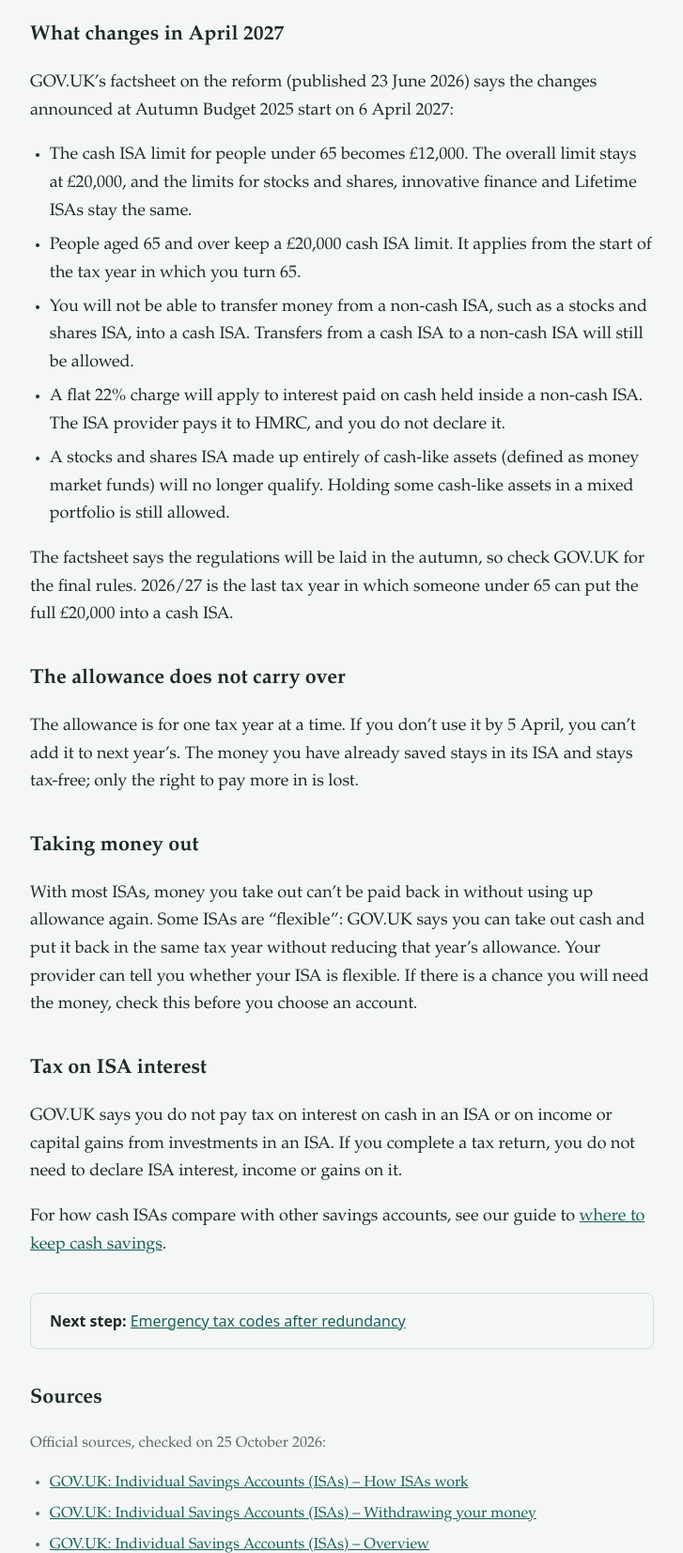
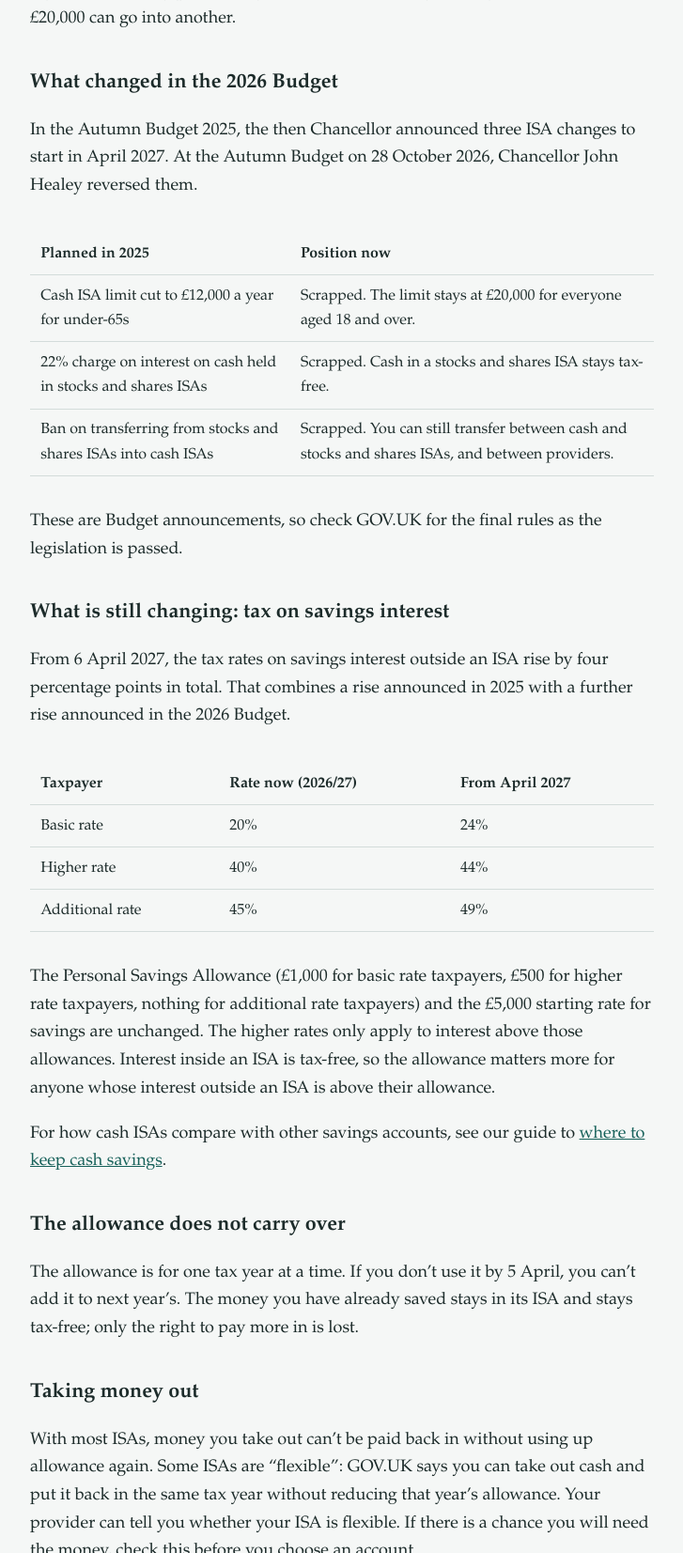
Before and after one commit to beyondredundancy/beyondredundancy.github.io, a plain HTML site: page guides/isa-allowance.html in a window 1280 px wide. Shown: the part 1147-2800 px from the top of the page at 94% size, without its empty margins (276-1003 px from the left). Drawn offline with Linux system fonts and the light colour scheme.

Commit message:
Add files via upload

```diff
--- a/guides/isa-allowance.html
+++ b/guides/isa-allowance.html
@@ -3,15 +3,15 @@
 <head>
 <meta charset="utf-8">
 <meta name="viewport" content="width=device-width, initial-scale=1">
-<title>How the ISA allowance works, including the April 2027 cash ISA change – Beyond Redundancy</title>
-<meta name="description" content="How the £20,000 ISA allowance works in 2026/27, how it is shared across ISAs, and what changes for cash ISAs from April 2027.">
+<title>How the ISA allowance works, and what changed in the 2026 Budget – Beyond Redundancy</title>
+<meta name="description" content="How the £20,000 ISA allowance works in the UK, the cash ISA cut that was scrapped in the Autumn Budget 2026, and the savings tax rise from April 2027.">
 <link rel="stylesheet" href="../style.css">
 <link rel="icon" href="../favicon.svg" type="image/svg+xml">
 <link rel="canonical" href="https://beyondredundancy.github.io/guides/isa-allowance.html">
 <meta property="og:type" content="website">
 <meta property="og:site_name" content="Beyond Redundancy">
-<meta property="og:title" content="How the ISA allowance works, including the April 2027 cash ISA change – Beyond Redundancy">
-<meta property="og:description" content="How the £20,000 ISA allowance works in 2026/27, how it is shared across ISAs, and what changes for cash ISAs from April 2027.">
+<meta property="og:title" content="How the ISA allowance works, and what changed in the 2026 Budget – Beyond Redundancy">
+<meta property="og:description" content="How the £20,000 ISA allowance works in the UK, the cash ISA cut that was scrapped in the Autumn Budget 2026, and the savings tax rise from April 2027.">
 <meta property="og:url" content="https://beyondredundancy.github.io/guides/isa-allowance.html">
 <meta property="og:image" content="https://beyondredundancy.github.io/og-image.png">
 <meta property="og:image:width" content="1200">
@@ -32,35 +32,52 @@
 <main id="main">
   <div class="wrap guide">
     <p class="back"><a href="../index.html#guides">&larr; All guides</a></p>
-    <h1>How the ISA allowance works, including the April 2027 cash ISA change</h1>
-    <p class="meta">Last checked: 25 October 2026 &middot; Covers the 2026/27 tax year</p>
+    <h1>How the ISA allowance works, and what changed in the 2026 Budget</h1>
+    <p class="meta">Last checked: 13 November 2026 &middot; Updated after the Autumn Budget of 28 October 2026</p>
 
     <div class="answer">
       <p><strong>The short answer</strong></p>
       <p>In the 2026/27 tax year (6 April 2026 to 5 April 2027) you can put up to £20,000 into ISAs in total. That limit is shared across every ISA you pay into, not given separately to each one.</p>
-      <p>From 6 April 2027, people under 65 will only be able to put up to £12,000 of that £20,000 into cash ISAs. The £20,000 overall limit stays the same, and there are new rules on cash held in other ISAs (see below).</p>
+      <p>The planned cut to £12,000 for cash ISAs for under-65s from April 2027 has been scrapped. The full £20,000 can still go into cash. The planned 22% charge on cash held in stocks and shares ISAs, and the ban on transferring from them into cash ISAs, were dropped too.</p>
+      <p>What is changing is tax on savings interest <em>outside</em> an ISA, which rises from 6 April 2027.</p>
     </div>
 
     <h2>One allowance, shared across all your ISAs</h2>
     <p>GOV.UK says you can save up to £20,000 in one account or split it across several accounts in a tax year. The accounts can be different types: cash ISA, stocks and shares ISA, innovative finance ISA or Lifetime ISA. A Lifetime ISA has its own £4,000 maximum, and that counts towards the £20,000 too.</p>
-    <div class="scroll"><table>
+    <div class="scroll">
+    <table>
       <tr><th>Example</th><th>Paid in this tax year</th></tr>
       <tr><td>Cash ISA</td><td>£12,000</td></tr>
       <tr><td>Stocks and shares ISA</td><td>£8,000</td></tr>
       <tr><td><strong>Total</strong></td><td><strong>£20,000, so the allowance is used up</strong></td></tr>
-    </table></div>
+    </table>
+    </div>
     <p>If you have already paid money into one ISA this tax year, only what is left of the £20,000 can go into another.</p>
 
-    <h2>What changes in April 2027</h2>
-    <p>GOV.UK’s factsheet on the reform (published 23 June 2026) says the changes announced at Autumn Budget 2025 start on 6 April 2027:</p>
-    <ul>
-      <li>The cash ISA limit for people under 65 becomes £12,000. The overall limit stays at £20,000, and the limits for stocks and shares, innovative finance and Lifetime ISAs stay the same.</li>
-      <li>People aged 65 and over keep a £20,000 cash ISA limit. It applies from the start of the tax year in which you turn 65.</li>
-      <li>You will not be able to transfer money from a non-cash ISA, such as a stocks and shares ISA, into a cash ISA. Transfers from a cash ISA to a non-cash ISA will still be allowed.</li>
-      <li>A flat 22% charge will apply to interest paid on cash held inside a non-cash ISA. The ISA provider pays it to HMRC, and you do not declare it.</li>
-      <li>A stocks and shares ISA made up entirely of cash-like assets (defined as money market funds) will no longer qualify. Holding some cash-like assets in a mixed portfolio is still allowed.</li>
-    </ul>
-    <p>The factsheet says the regulations will be laid in the autumn, so check GOV.UK for the final rules. 2026/27 is the last tax year in which someone under 65 can put the full £20,000 into a cash ISA.</p>
+    <h2>What changed in the 2026 Budget</h2>
+    <p>In the Autumn Budget 2025, the then Chancellor announced three ISA changes to start in April 2027. At the Autumn Budget on 28 October 2026, Chancellor John Healey reversed them.</p>
+    <div class="scroll">
+    <table>
+      <tr><th>Planned in 2025</th><th>Position now</th></tr>
+      <tr><td>Cash ISA limit cut to £12,000 a year for under-65s</td><td>Scrapped. The limit stays at £20,000 for everyone aged 18 and over.</td></tr>
+      <tr><td>22% charge on interest on cash held in stocks and shares ISAs</td><td>Scrapped. Cash in a stocks and shares ISA stays tax-free.</td></tr>
+      <tr><td>Ban on transferring from stocks and shares ISAs into cash ISAs</td><td>Scrapped. You can still transfer between cash and stocks and shares ISAs, and between providers.</td></tr>
+    </table>
+    </div>
+    <p>These are Budget announcements, so check GOV.UK for the final rules as the legislation is passed.</p>
+
+    <h2>What is still changing: tax on savings interest</h2>
+    <p>From 6 April 2027, the tax rates on savings interest outside an ISA rise by four percentage points in total. That combines a rise announced in 2025 with a further rise announced in the 2026 Budget.</p>
+    <div class="scroll">
+    <table>
+      <tr><th>Taxpayer</th><th>Rate now (2026/27)</th><th>From April 2027</th></tr>
+      <tr><td>Basic rate</td><td>20%</td><td>24%</td></tr>
+      <tr><td>Higher rate</td><td>40%</td><td>44%</td></tr>
+      <tr><td>Additional rate</td><td>45%</td><td>49%</td></tr>
+    </table>
+    </div>
+    <p>The Personal Savings Allowance (£1,000 for basic rate taxpayers, £500 for higher rate taxpayers, nothing for additional rate taxpayers) and the £5,000 starting rate for savings are unchanged. The higher rates only apply to interest above those allowances. Interest inside an ISA is tax-free, so the allowance matters more for anyone whose interest outside an ISA is above their allowance.</p>
+    <p>For how cash ISAs compare with other savings accounts, see our guide to <a href="savings-accounts.html">where to keep cash savings</a>.</p>
 
     <h2>The allowance does not carry over</h2>
     <p>The allowance is for one tax year at a time. If you don’t use it by 5 April, you can’t add it to next year’s. The money you have already saved stays in its ISA and stays tax-free; only the right to pay more in is lost.</p>
@@ -71,17 +88,16 @@
     <h2>Tax on ISA interest</h2>
     <p>GOV.UK says you do not pay tax on interest on cash in an ISA or on income or capital gains from investments in an ISA. If you complete a tax return, you do not need to declare ISA interest, income or gains on it.</p>
 
-    <p>For how cash ISAs compare with other savings accounts, see our guide to <a href="savings-accounts.html">where to keep cash savings</a>.</p>
-
     <aside class="next"><p><strong>Next step:</strong> <a href="emergency-tax-codes.html">Emergency tax codes after redundancy</a></p></aside>
 
     <h2 id="sources">Sources</h2>
-    <p class="sources">Official sources, checked on 25 October 2026:</p>
+    <p class="sources">Checked on 13 November 2026. The Budget changes come from Which? and a wealth manager’s summary of the Budget, not from a GOV.UK Budget document I could open, so please confirm them on GOV.UK. The ISA rules come from GOV.UK.</p>
     <ul class="sources">
       <li><a href="https://www.gov.uk/individual-savings-accounts/how-isas-work">GOV.UK: Individual Savings Accounts (ISAs) – How ISAs work</a></li>
       <li><a href="https://www.gov.uk/individual-savings-accounts/withdrawing-your-money">GOV.UK: Individual Savings Accounts (ISAs) – Withdrawing your money</a></li>
       <li><a href="https://www.gov.uk/individual-savings-accounts">GOV.UK: Individual Savings Accounts (ISAs) – Overview</a></li>
-      <li><a href="https://www.gov.uk/government/publications/fiscal-events-2026-factsheets/isa-reform-2027-anti-circumvention-rules-factsheet">HM Revenue &amp; Customs: ISA reform 2027 – anti-circumvention rules factsheet (23 June 2026)</a></li>
+      <li><a href="https://www.which.co.uk/news/article/chancellor-announces-cash-isa-u-turn-but-hikes-savings-tax-further-aFhLB8n24OfT">Which?: Chancellor announces cash Isa U-turn, but hikes savings tax further</a></li>
+      <li><a href="https://www.rathbones.com/en-gb/wealth-management/knowledge-and-insight/every-tax-measure-autumn-budget-2026-explained">Rathbones: Every tax measure of the Autumn Budget 2026 explained</a></li>
     </ul>
 
     <aside class="note">
```
Also changed, not shown: guides/savings-accounts.html (+5 -3 lines).
